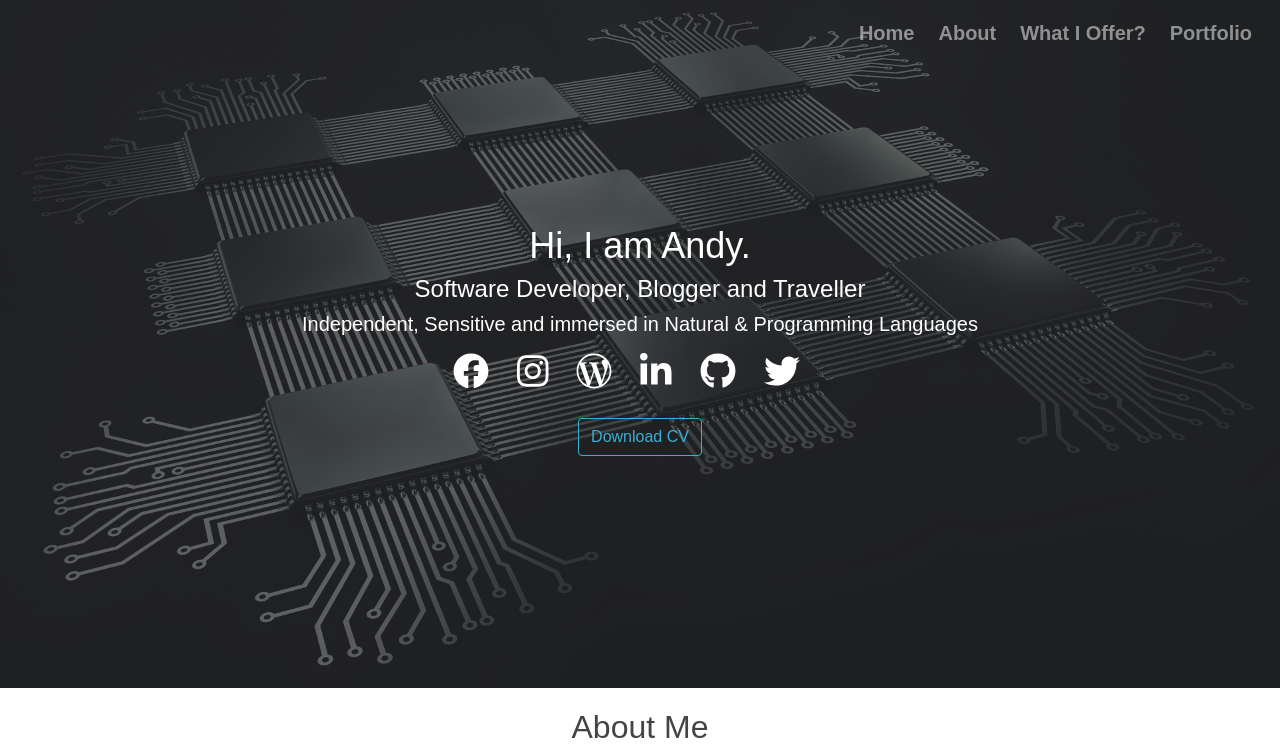
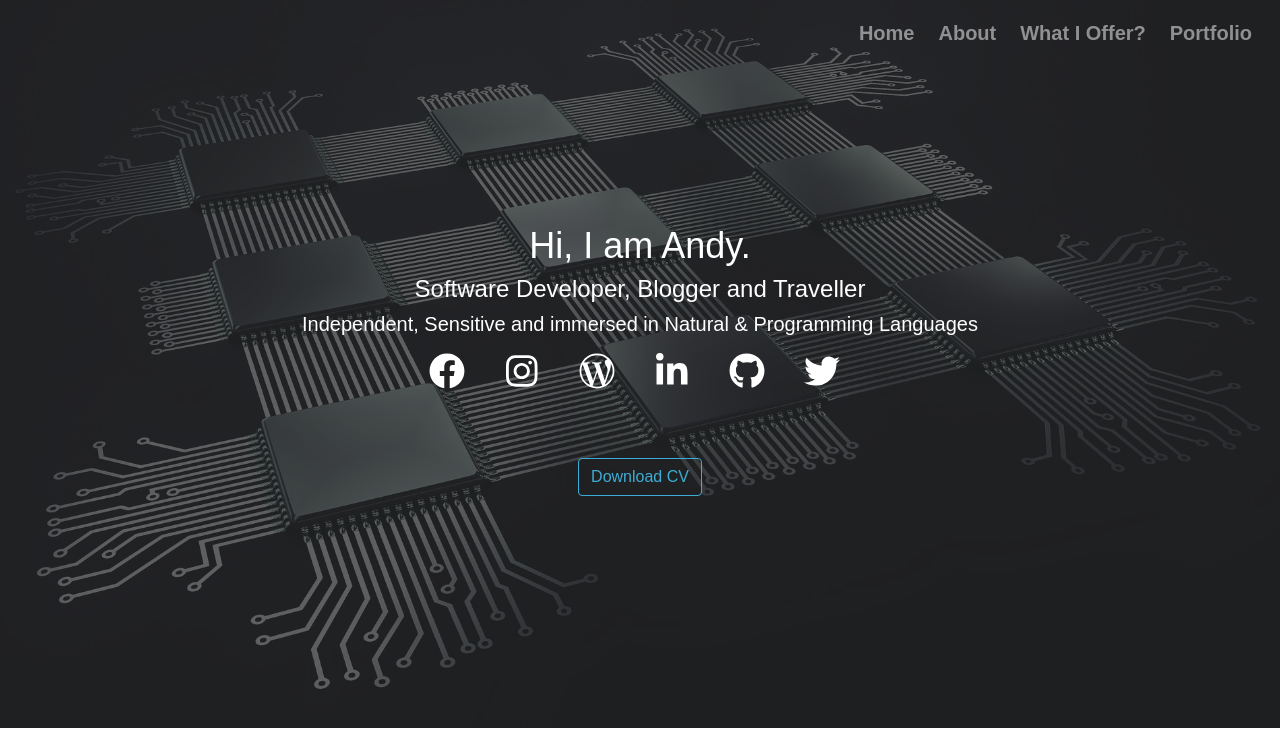
Before and after one commit to andy922200/CV-Resume, a Vue app: page /#/ in a window 1280 px wide. Shown: the top 753 px of the page. Built offline with nearby package versions, Linux system fonts and the light colour scheme.

Commit message:
update indexPage CSS

```diff
--- a/src/styles/IndexPage.scss
+++ b/src/styles/IndexPage.scss
@@ -8,7 +8,7 @@
     background-position: center center;
     background-size: cover;
     background-repeat: no-repeat;
-    padding: 14em 0 14em;
+    padding: 14em 0 14rem 0;
     color:$white;
     @include mobile{
       padding: 10em 0 10em;
@@ -19,9 +19,11 @@
       justify-content: center;
       flex-wrap: nowrap;
       .social_icon{
-        padding-right: 28px;
+        width:75px;
+        padding-right: 12px;
         @include mobile{
-          padding-right:16px;
+          width:50px;
+          padding-right:8px;
         }
         a{
           color:$white;
@@ -31,11 +33,12 @@
           }
         }
         .icon__title{
-          display: none
+          visibility: hidden;
+          padding-bottom: 0px;
         }
         &:hover{
           .icon__title{
-            display:block;
+            visibility: visible;
           }
         }
       }
```
